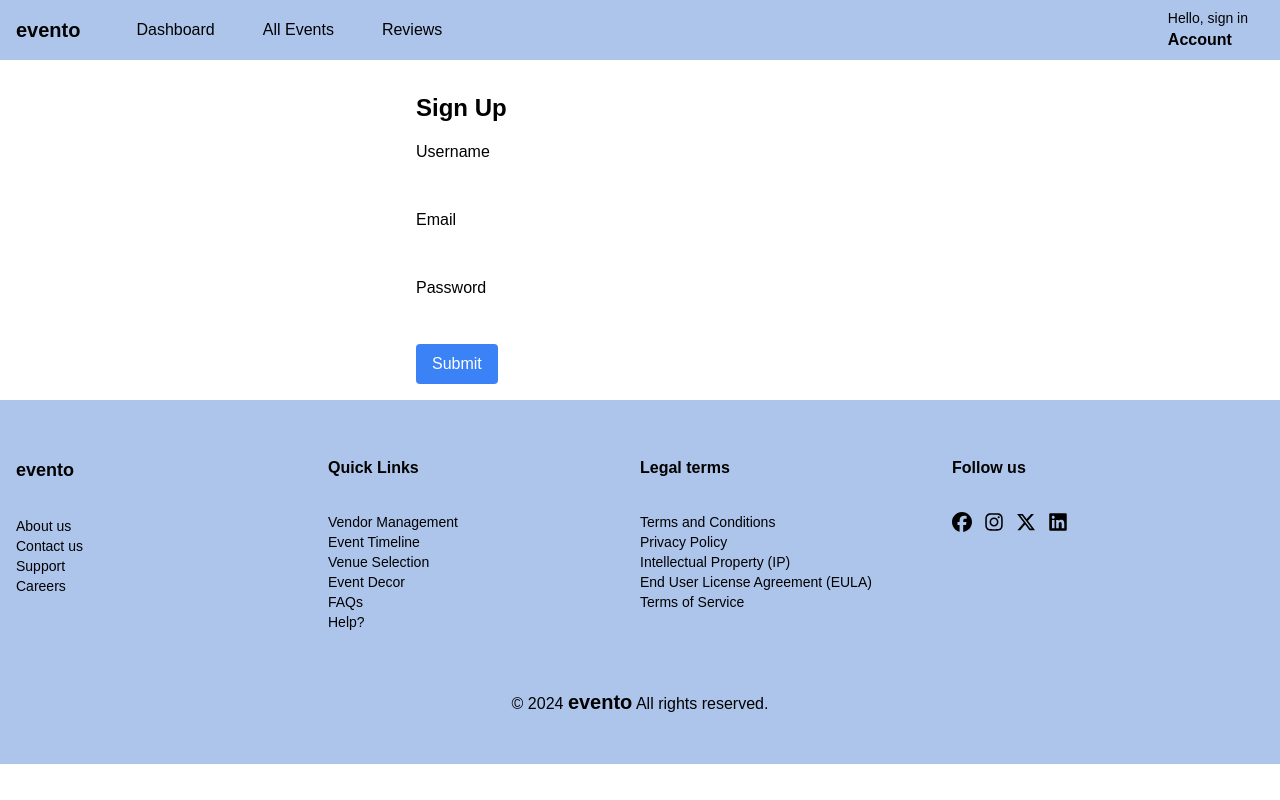
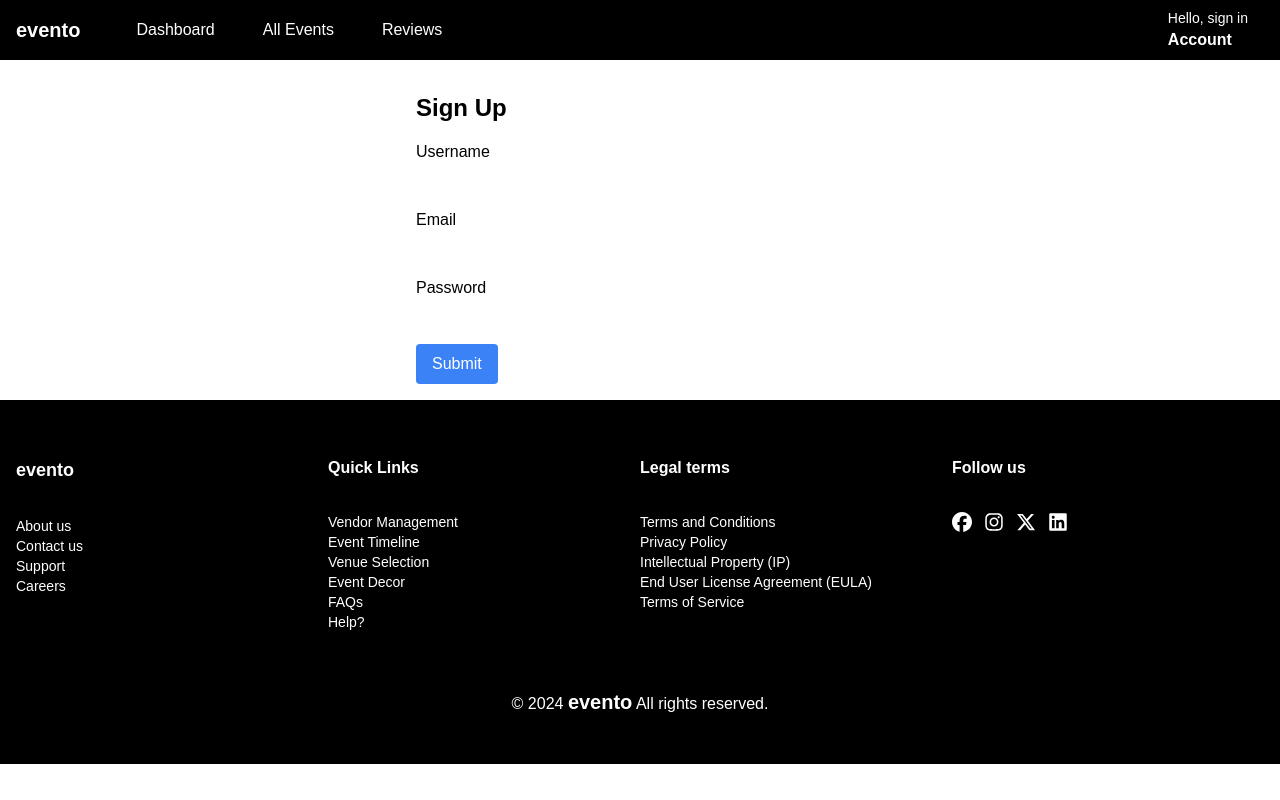
Before and after one commit to Arnold-In-Tech/EventPerfect, a React (Create React App) app in the folder client/: page /login in a window 1280 px wide. Built offline with nearby package versions, Linux system fonts and the light colour scheme.

Commit message:
Added font awesome icons

```diff
--- a/client/src/components/AllEvents.js
+++ b/client/src/components/AllEvents.js
@@ -1,6 +1,7 @@
 import React, { useState, useEffect } from "react";
 import { FaCalendar } from "react-icons/fa";
 import { FaLocationDot } from "react-icons/fa6";
+import { MdEvent } from "react-icons/md";
 
 
 const AllEvents = () => {
@@ -24,19 +25,19 @@ const AllEvents = () => {
 
   return (
     <div className="bg-white rounded-lg shadow-lg p-6">
-      <h2 className="text-2xl font-bold mb-4 text-gray-500">All Events</h2>
+      <h2 className="text-2xl font-bold mb-4 text-fourth"><MdEvent className="inline mr-4"/>All Events</h2>
       <ul className="grid grid-cols-2 gap-4">
         {events.map((event) => (
           <li key={event.id} className="mb-4">
             <div className="border border-gray-300 pb-4 p-4">
-              <h3 className="text-lg text-gray-500 font-semibold">{event.title}</h3>
-              <p className="text-sm text-gray-500 italic	 ">
+              <h3 className="text-lg text-fourth font-semibold">{event.title}</h3>
+              <p className="text-sm text-fourth italic	 ">
                 "{event.name}"
               </p>
-              <p className="text-sm text-gray-500 ">
+              <p className="text-sm text-fourth ">
                 <FaLocationDot  className="inline mr-2"/>{event.location}
               </p>
-              <p className="text-sm text-gray-500 ">
+              <p className="text-sm text-fourth ">
                 <FaCalendar className="inline mr-2" /> {event.period}
               </p>
             </div>
--- a/client/src/components/Dashboard.js
+++ b/client/src/components/Dashboard.js
@@ -1,6 +1,7 @@
 import React, { useState, useEffect } from "react";
 import { FaCalendar } from "react-icons/fa";
 import { FaLocationDot } from "react-icons/fa6";
+import { GiHamburgerMenu } from "react-icons/gi";
 
 const Dashboard = () => {
   const [events, setEvents] = useState([]);
@@ -22,14 +23,14 @@ const Dashboard = () => {
 
   return (
     <div>
-      <h2 className="text-2xl font-bold mb-4 ml-4 text-gray-500">Dashboard</h2>
+      <h2 className="text-2xl font-bold mb-4 ml-4 text-fourth"><GiHamburgerMenu className="inline mr-4"/>Dashboard</h2>
       <div className="grid grid-cols-3 gap-4">
         {events.map((event) => (
           <div key={event.id} className="bg-white rounded-md shadow-md p-4">
-            <h3 className="text-lg text-gray-500 font-semibold">{event.title}</h3>
-            <p className="text-gray-600 text-sm italic">"{event.event_description}"</p>
-            <p className="text-gray-500 text-sm font-medium "><FaLocationDot  className="inline mr-2"/> {event.location}</p>
-            <p className="text-gray-500 mt-2 text-sm font-medium"><FaCalendar className="inline mr-2" /> {event.period}</p>
+            <h3 className="text-lg text-fourth font-semibold">{event.title}</h3>
+            <p className="text-fourth text-sm italic">"{event.event_description}"</p>
+            <p className="text-fourth text-sm font-medium "><FaLocationDot  className="inline mr-2"/> {event.location}</p>
+            <p className="text-fourth mt-2 text-sm font-medium"><FaCalendar className="inline mr-2" /> {event.period}</p>
           </div>
         ))}
       </div>
--- a/client/src/components/Footer.js
+++ b/client/src/components/Footer.js
@@ -7,48 +7,48 @@ import { FaLinkedin } from "react-icons/fa";
 
 const Footer = () => {
   return (
-    <footer className="flex flex-wrap bg-primary p-4 mt-4 md:items-top justify-center">
+    <footer className="flex flex-wrap bg-black p-4 mt-4 md:items-top justify-center">
       <div className="w-full md:w-1/4 mb-10 mt-10">
-        <h4 className="relative mb-8 font-bold text-lg text-fourth">evento</h4>
+        <h4 className="relative mb-8 font-bold text-lg text-white">evento</h4>
         <ul className="list-none font-light">
-          <li><a href="#" className="block text-sm  text-fourth no-underline transition duration-400">About us</a></li>
-          <li><a href="#" className="block text-sm  text-fourth no-underline transition duration-400">Contact us</a></li>
-          <li><a href="#" className="block text-sm  text-fourth no-underline transition duration-400">Support</a></li>
-          <li><a href="#" className="block text-sm  text-fourth no-underline transition duration-400">Careers</a></li>
+          <li><a href="#" className="block text-sm  text-white no-underline transition duration-400">About us</a></li>
+          <li><a href="#" className="block text-sm  text-white no-underline transition duration-400">Contact us</a></li>
+          <li><a href="#" className="block text-sm  text-white no-underline transition duration-400">Support</a></li>
+          <li><a href="#" className="block text-sm  text-white no-underline transition duration-400">Careers</a></li>
         </ul>
       </div>
       <div className="w-full md:w-1/4 mb-10 mt-10">
-        <h4 className="relative mb-8 font-bold text-md  text-fourth">Quick Links</h4>
+        <h4 className="relative mb-8 font-bold text-md  text-white">Quick Links</h4>
         <ul className="list-none font-light">
-          <li><a href="#" className="block text-sm  text-fourth no-underline transition duration-400"> Vendor Management</a></li>
-          <li><a href="#" className="block text-sm  text-fourth no-underline transition duration-400">Event Timeline</a></li>
-          <li><a href="#" className="block text-sm  text-fourth no-underline transition duration-400">Venue Selection</a></li>
-          <li><a href="#" className="block text-sm  text-fourth no-underline transition duration-400">Event Decor</a></li>
-          <li><a href="#" className="block text-sm  text-fourth no-underline transition duration-400">FAQs</a></li>
-          <li><a href="#" className="block text-sm  text-fourth no-underline transition duration-400">Help?</a></li>
+          <li><a href="#" className="block text-sm  text-white no-underline transition duration-400"> Vendor Management</a></li>
+          <li><a href="#" className="block text-sm  text-white no-underline transition duration-400">Event Timeline</a></li>
+          <li><a href="#" className="block text-sm  text-white no-underline transition duration-400">Venue Selection</a></li>
+          <li><a href="#" className="block text-sm  text-white no-underline transition duration-400">Event Decor</a></li>
+          <li><a href="#" className="block text-sm  text-white no-underline transition duration-400">FAQs</a></li>
+          <li><a href="#" className="block text-sm  text-white no-underline transition duration-400">Help?</a></li>
         </ul>
       </div>
       <div className="w-full md:w-1/4 mb-10 mt-10">
-        <h4 className="relative mb-8 font-bold text-md   text-fourth">Legal terms</h4>
+        <h4 className="relative mb-8 font-bold text-md   text-white">Legal terms</h4>
         <ul className="list-none font-light">
-          <li><a href="#" className="block text-sm  text-fourth no-underline transition duration-400">Terms and Conditions</a></li>
-          <li><a href="#" className="block text-sm  text-fourth no-underline transition duration-400">Privacy Policy</a></li>
-          <li><a href="#" className="block text-sm  text-fourth no-underline transition duration-400">Intellectual Property (IP)</a></li>
-          <li><a href="#" className="block text-sm  text-fourth no-underline transition duration-400">End User License Agreement (EULA)</a></li>
-          <li><a href="#" className="block text-sm  text-fourth no-underline transition duration-400">Terms of Service</a></li>
+          <li><a href="#" className="block text-sm  text-white no-underline transition duration-400">Terms and Conditions</a></li>
+          <li><a href="#" className="block text-sm  text-white no-underline transition duration-400">Privacy Policy</a></li>
+          <li><a href="#" className="block text-sm  text-white no-underline transition duration-400">Intellectual Property (IP)</a></li>
+          <li><a href="#" className="block text-sm  text-white no-underline transition duration-400">End User License Agreement (EULA)</a></li>
+          <li><a href="#" className="block text-sm  text-white no-underline transition duration-400">Terms of Service</a></li>
         </ul>
       </div>
       <div className="w-full md:w-1/4 mb-10 mt-10">
-        <h4 className="relative mb-8 font-bold text-md   text-fourth">Follow us</h4>
-        <div className="links flex space-x-3 text-fourth font-light">
+        <h4 className="relative mb-8 font-bold text-md   text-white">Follow us</h4>
+        <div className="links flex space-x-3 text-white font-light">
             <a href="#" className='text-xl'> <FaFacebook /> </a>
             <a href="#" className='text-xl'> <FaInstagram /> </a>
             <a href="#" className='text-xl'> <FaXTwitter /> </a>
             <a href="#" className='text-xl'> <FaLinkedin /> </a>
         </div>
       </div>
-      <div className="w-full mt-4 mb-8 text-center items-center text-fourth font-light">
-        <p>&copy; 2024 <span className="text-secondary text-xl space-x-2 font-black">evento</span> All rights reserved.</p>
+      <div className="w-full mt-4 mb-8 text-center items-center text-white font-light">
+        <p>&copy; 2024 <span className="text-secondary text-xl space-x-2 font-bold">evento</span> All rights reserved.</p>
       </div>
     </footer>
   );
--- a/client/src/components/NavBar.js
+++ b/client/src/components/NavBar.js
@@ -4,19 +4,19 @@ import { NavLink, Link } from "react-router-dom";
 const NavBar = () => {
   return (
     <header className="min-w-[1000px]">
-      <div className="flex bg-primary text-black h-[60px] mb-4">
+      <div className="flex bg-black text-primary h-[60px] mb-4">
         {/* Left */}
         <div className="flex items-center m-4 mr-[24]">
           <Link to={"/"}>
             <h2>
               <span className="text-secondary">
-                <strong className="text-xl">evento</strong>
+                <strong className="text-xl text-white">evento</strong>
               </span>
             </h2>
           </Link>
         </div>
         {/* Middle */}
-        <div className="flex grow relative items-center space-x-12 ml-10">
+        <div className="flex grow relative items-center space-x-12 ml-10 text-white">
           {/* Navigation links */}
           <NavLink to="/" activeClassName="text-amber-400">
             Dashboard
@@ -29,7 +29,7 @@ const NavBar = () => {
           </NavLink>
         </div>
         {/* Right */}
-        <div className="flex items-center m-4">
+        <div className="flex items-center m-4 text-white">
           <div className="pr-4 pl-4">
             <p className="text-xs xl:text-sm ">Hello, sign in</p>
             <Link
--- a/client/tailwind.config.js
+++ b/client/tailwind.config.js
@@ -3,7 +3,7 @@ module.exports = {
   theme: {
     extend: {
       backgroundColor: {
-        primary: '#AEC5EB',
+        primary: '#F3FCF0',
         secondary: '#3A405A',
         third: '#FFFFFF',
         fourth: '#0000'
```
Also changed, not shown: client/src/components/Reviews.js (+7 -6 lines).
